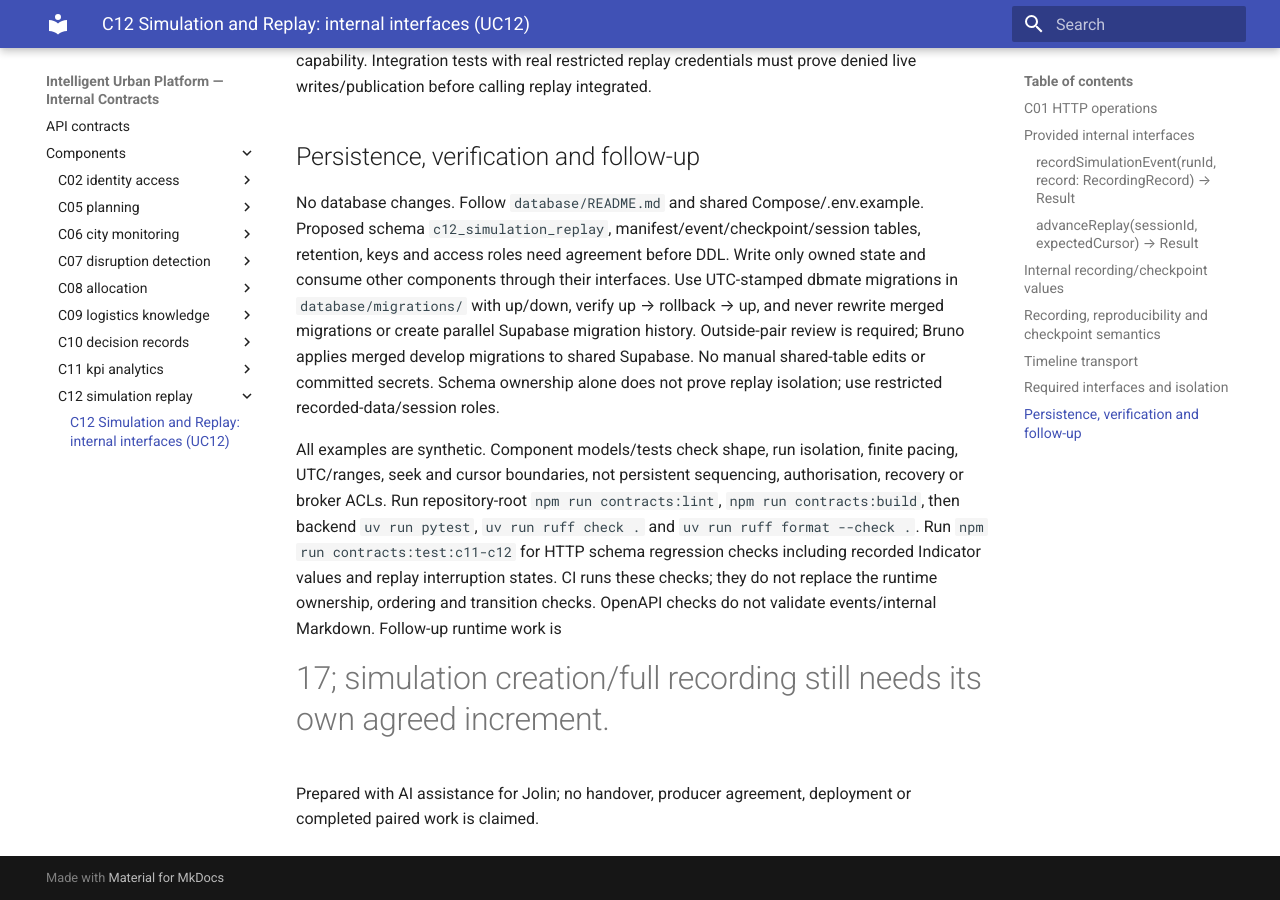
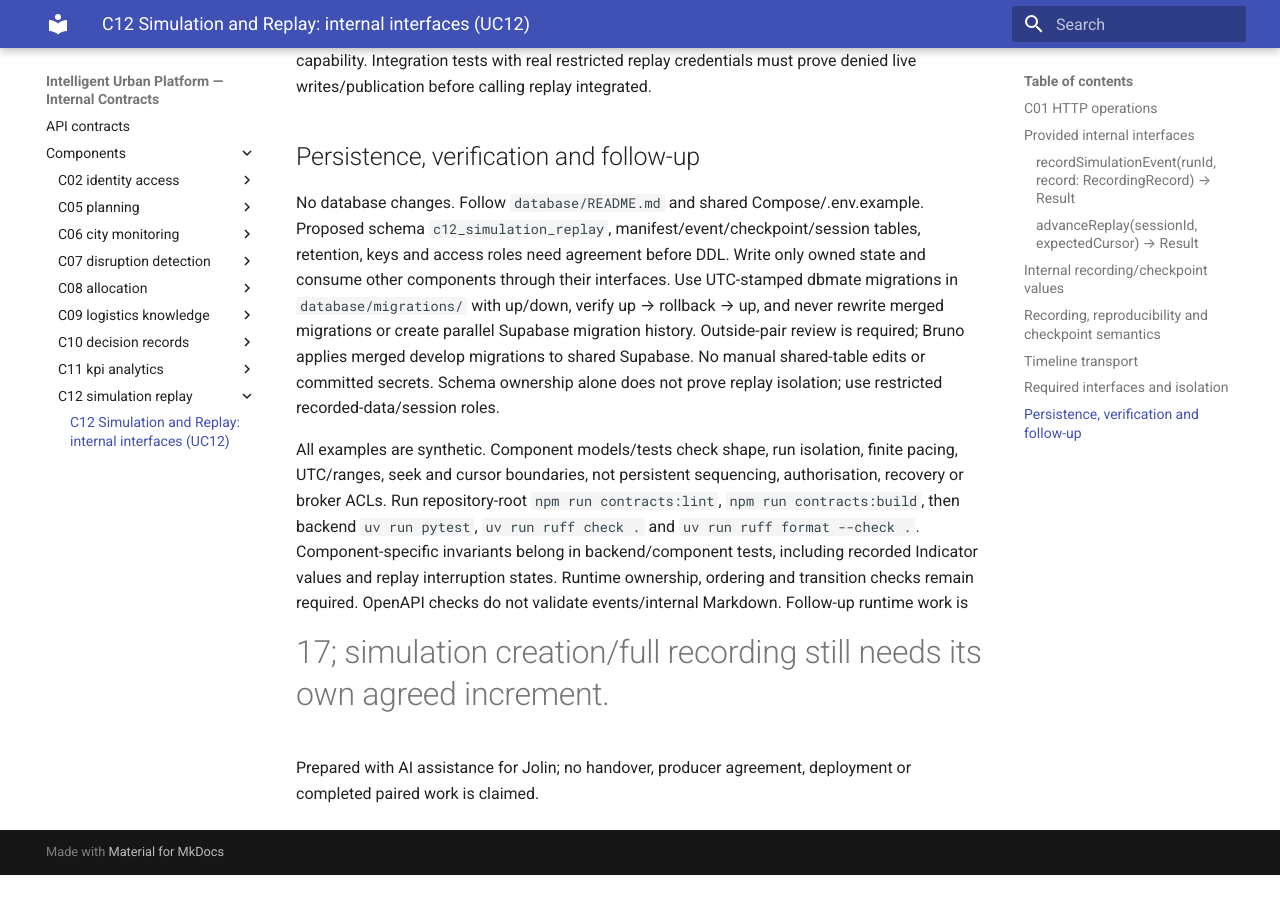
Before and after one commit to ASE-Group-10/IntelligentUrbanPlatform, an MkDocs documentation site: the page built from contracts/components/c12-simulation-replay/internal.md, in a window 1280 px wide and 900 px high, scrolled down 3546 px. Built offline with MkDocs 1.6.1 and Material for MkDocs 9.7.7, drawn with Linux system fonts in a browser that asks for light colours; after the commit the page ends 4421 px from its top, so only the background shows below that.

Commit message:
docs(contracts): remove retired test command instructions

```diff
--- a/contracts/components/c12-simulation-replay/internal.md
+++ b/contracts/components/c12-simulation-replay/internal.md
@@ -140,9 +140,9 @@ finite pacing, UTC/ranges, seek and cursor boundaries, not persistent sequencing
 authorisation, recovery or broker ACLs. Run repository-root
 `npm run contracts:lint`, `npm run contracts:build`, then backend `uv run pytest`,
 `uv run ruff check .` and `uv run ruff format --check .`.
-Run `npm run contracts:test:c11-c12` for HTTP schema regression checks including
-recorded Indicator values and replay interruption states. CI runs these checks;
-they do not replace the runtime ownership, ordering and transition checks.
+Component-specific invariants belong in backend/component tests, including recorded
+Indicator values and replay interruption states. Runtime ownership, ordering and
+transition checks remain required.
 OpenAPI checks do not validate events/internal Markdown. Follow-up runtime work is
 #17; simulation creation/full recording still needs its own agreed increment.
 Prepared with AI assistance for Jolin; no handover, producer agreement, deployment
```
